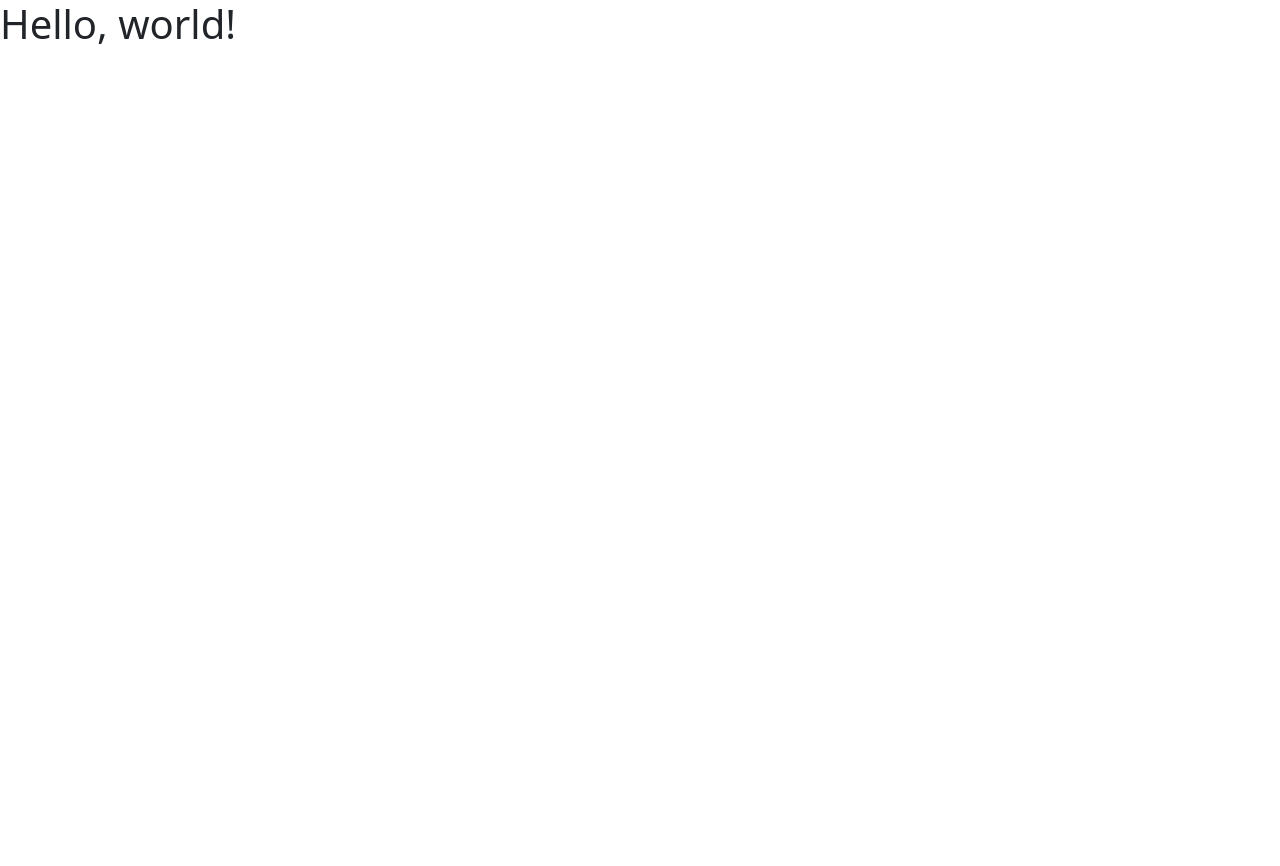
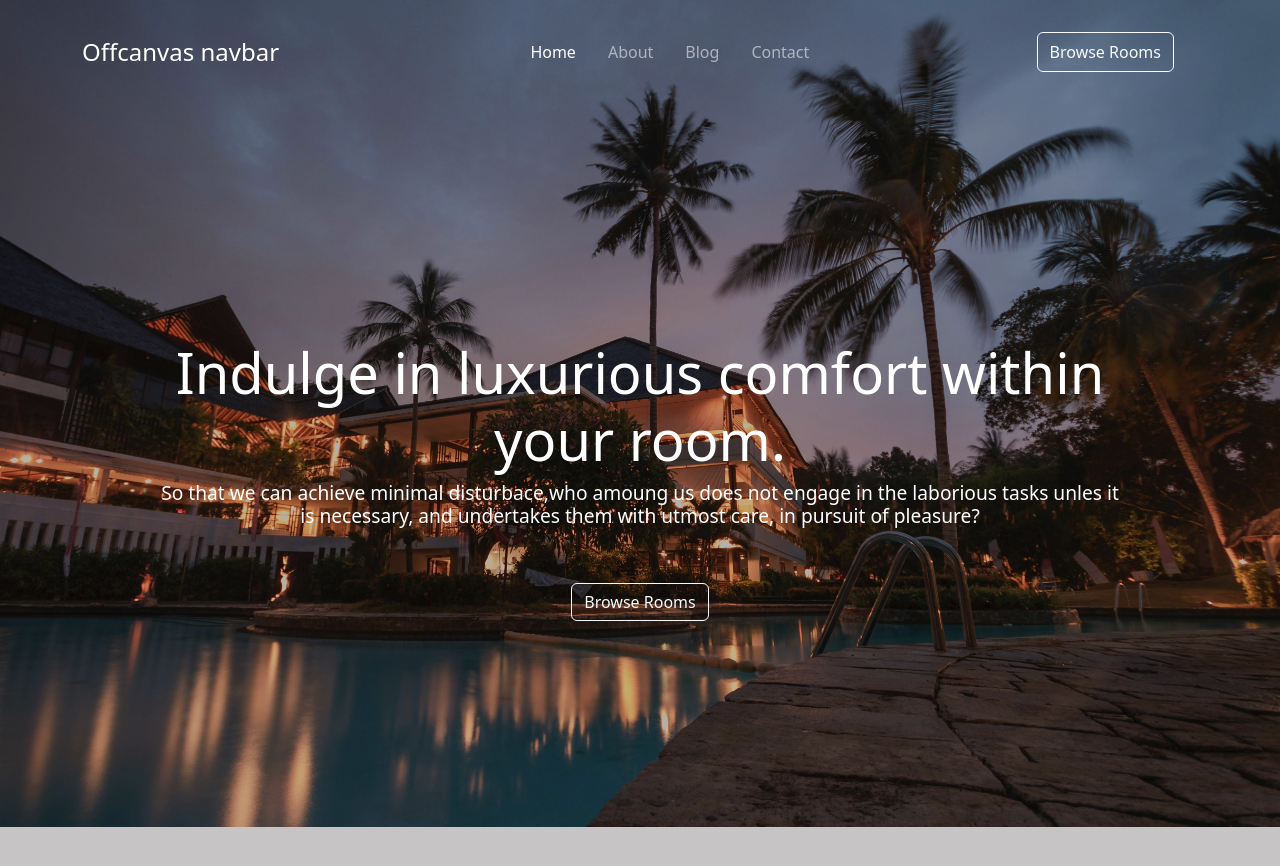
Before and after one commit to malintha-induwara/hotel-site, a plain HTML site: page index.html in a window 1280 px wide. Before the commit the page ends 800 px from the top, so only its background shows below. Drawn offline with nearby package versions, Linux system fonts and the light colour scheme.

Commit message:
home page done

```diff
--- /dev/null
+++ b/css/body.css
@@ -0,0 +1,14 @@
+body {
+  background: url("/images/front.jpg") rgba(65, 61, 61, 0.3);
+  background-blend-mode: multiply;
+  background-position: center;
+  background-size: cover;
+  background-repeat: no-repeat;
+}
+
+@media (max-width: 991px) {
+  .sidebar {
+    background-color: rgba(255, 255, 255, 0.15);
+    backdrop-filter: blur(10px);
+  }
+}
--- a/index.html
+++ b/index.html
@@ -10,9 +10,90 @@
       integrity="sha384-QWTKZyjpPEjISv5WaRU9OFeRpok6YctnYmDr5pNlyT2bRjXh0JMhjY6hW+ALEwIH"
       crossorigin="anonymous"
     />
+    <link rel="stylesheet" href="/css/body.css" />
   </head>
-  <body>
-    <h1>Hello, world!</h1>
+  <body class="vh-100">
+    <nav class="navbar navbar-expand-lg navbar-dark bg-transparent">
+      <div class="container">
+        <!-- Logo -->
+        <a class="navbar-brand fs-4" href="#">Offcanvas navbar</a>
+
+        <!-- Button -->
+
+        <button
+          class="navbar-toggler shadow-none border-0"
+          type="button"
+          data-bs-toggle="offcanvas"
+          data-bs-target="#offcanvasNavbar"
+          aria-controls="offcanvasNavbar"
+          aria-label="Toggle navigation"
+        >
+          <span class="navbar-toggler-icon"></span>
+        </button>
+
+        <!-- Sidebar -->
+        <div
+          class="sidebar offcanvas offcanvas-end"
+          tabindex="-1"
+          id="offcanvasNavbar"
+          aria-labelledby="offcanvasNavbarLabel"
+        >
+          <div class="offcanvas-header text-white border-bottom">
+            <h5 class="offcanvas-title" id="offcanvasNavbarLabel">Offcanvas</h5>
+            <button
+              type="button"
+              class="btn-close btn-close-white shadow-none"
+              data-bs-dismiss="offcanvas"
+              aria-label="Close"
+            ></button>
+          </div>
+          <!-- Side bar body -->
+          <div class="offcanvas-body d-flex flex-lg-row flex-column p-4">
+            <ul
+              class="navbar-nav justify-content-center align-items-center flex-grow-1 pe-3"
+            >
+              <li class="nav-item mx-2">
+                <a class="nav-link active" aria-current="page" href="#">Home</a>
+              </li>
+              <li class="nav-item mx-2">
+                <a class="nav-link" href="#">About</a>
+              </li>
+              <li class="nav-item mx-2">
+                <a class="nav-link" href="#">Blog</a>
+              </li>
+              <li class="nav-item mx-2">
+                <a class="nav-link" href="#">Contact</a>
+              </li>
+            </ul>
+
+            <div class="d-flex justify-content-center">
+              <button type="button" class="btn btn-outline-light">
+                Browse Rooms
+              </button>
+            </div>
+          </div>
+        </div>
+      </div>
+    </nav>
+
+    <main>
+      <section
+        class="w-100 vh-100 d-flex flex-column justify-content-center align-items-center text-white fs-1"
+      >
+        <h1 style="font-size: 3.5rem" class="w-75 text-center">
+          Indulge in luxurious comfort within your room.
+        </h1>
+        <h1 style="font-size: 1.2rem" class="w-75 text-center">
+          So that we can achieve minimal disturbace,who amoung us does not
+          engage in the laborious tasks unles it is necessary, and undertakes
+          them with utmost care, in pursuit of pleasure?
+        </h1>
+           <button type="button" class="btn btn-outline-light m-5 ">
+                Browse Rooms
+              </button>
+      </section>
+    </main>
+
     <script
       src="https://cdn.jsdelivr.net/npm/bootstrap@5.3.3/dist/js/bootstrap.bundle.min.js"
       integrity="sha384-YvpcrYf0tY3lHB60NNkmXc5s9fDVZLESaAA55NDzOxhy9GkcIdslK1eN7N6jIeHz"
```
Also changed, not shown: css/navbar.css (added), images/file.png (added), images/front.jpg (added).
